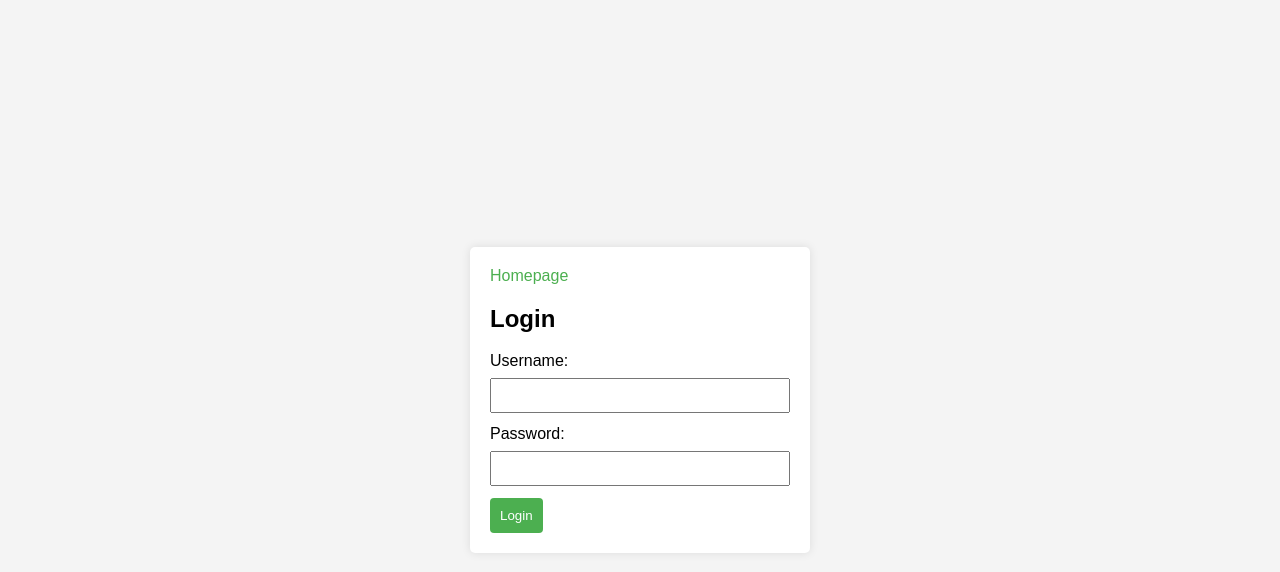
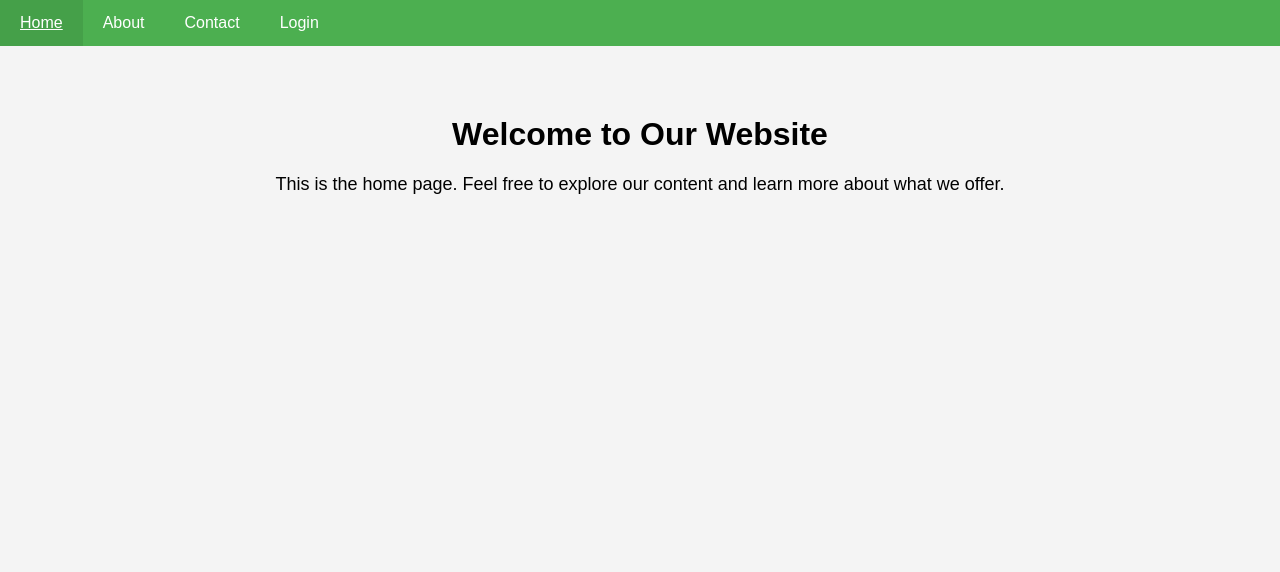
Before and after one commit to anandhulk/scanBehindLogin, a plain HTML site: page index.html in a window 1280 px wide. Drawn offline with Linux system fonts and the light colour scheme.

Commit message:
Update index.html

```diff
--- a/index.html
+++ b/index.html
@@ -1,26 +1,57 @@
 <!DOCTYPE html>
 <html lang="en">
   <head>
-    <meta charset="UTF-8">
-    <meta name="viewport" content="width=device-width, initial-scale=1.0">
-    <title>Login Form</title>
+    <meta charset="UTF-8" />
+    <meta name="viewport" content="width=device-width, initial-scale=1.0" />
+    <title>Home Page</title>
     <style>
       body {
         font-family: Arial, sans-serif;
         background-color: #f4f4f4;
         margin: 0;
-            display: flex;
-            align-items: center;
-            justify-content: center;
-            height: 100vh;
       }
 
+      .navbar {
+        background-color: #4caf50;
+        overflow: hidden;
+      }
+
+      .navbar a {
+        float: left;
+        display: block;
+        color: white;
+        text-align: center;
+        padding: 14px 20px;
+        text-decoration: none;
+      }
+
+      .navbar a:hover {
+        background-color: #45a049;
+      }
+
+      .navbar-right {
+        float: right;
+      }
+
+      .container {
+        padding: 20px;
+        text-align: center;
+      }
+
+      .container h1 {
+        margin-top: 50px;
+      }
+
+      .container p {
+        font-size: 18px;
+      }
       form {
         background-color: #fff;
         padding: 20px;
         border-radius: 5px;
         box-shadow: 0 0 10px rgba(0, 0, 0, 0.1);
         width: 300px;
+        display: none;
       }
 
       label {
@@ -56,20 +87,47 @@
       a:hover {
         text-decoration: underline;
       }
+
+      .loginContainer {
+        display: flex;
+        justify-content: center;
+      }
     </style>
   </head>
   <body>
+    <div class="navbar">
+      <a href="#">Home</a>
+      <a href="#">About</a>
+      <a href="#">Contact</a>
+      <a
+        href="#"
+        class="navbar-right"
+        onclick="document.getElementById('loginForm').style.display='block'"
+        >Login</a
+      >
+    </div>
+
+    <div class="container">
+      <h1>Welcome to Our Website</h1>
+      <p>
+        This is the home page. Feel free to explore our content and learn more
+        about what we offer.
+      </p>
+    </div>
+    <div class="loginContainer">
+      <!-- Login Form Modal -->
       <form id="loginForm">
         <a href="/home.html">Homepage</a>
         <h2>Login</h2>
         <label for="username">Username:</label>
-        <input type="text" id="username" name="username" required>
+        <input type="text" id="username" name="username" required />
 
         <label for="password">Password:</label>
-        <input type="password" id="password" name="password" required>
+        <input type="password" id="password" name="password" required />
 
-        <button type="button" id="submit" onclick="login()" >Login</button>
+        <button type="button" id="submit" onclick="login()">Login</button>
       </form>
+    </div>
     <script>
       function login() {
         // Basic authentication logic (replace with server-side logic)
```
Lines whose indentation alone changed are shown as unchanged.
